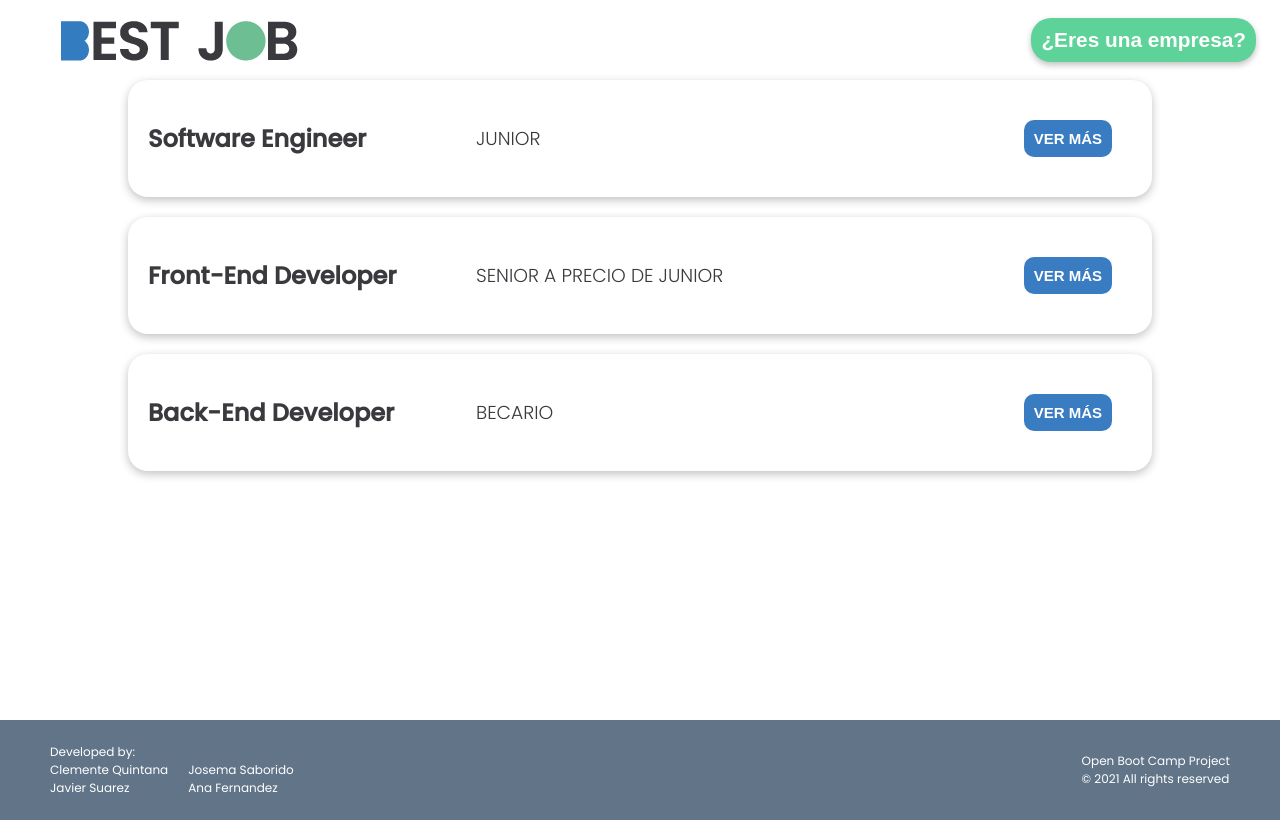
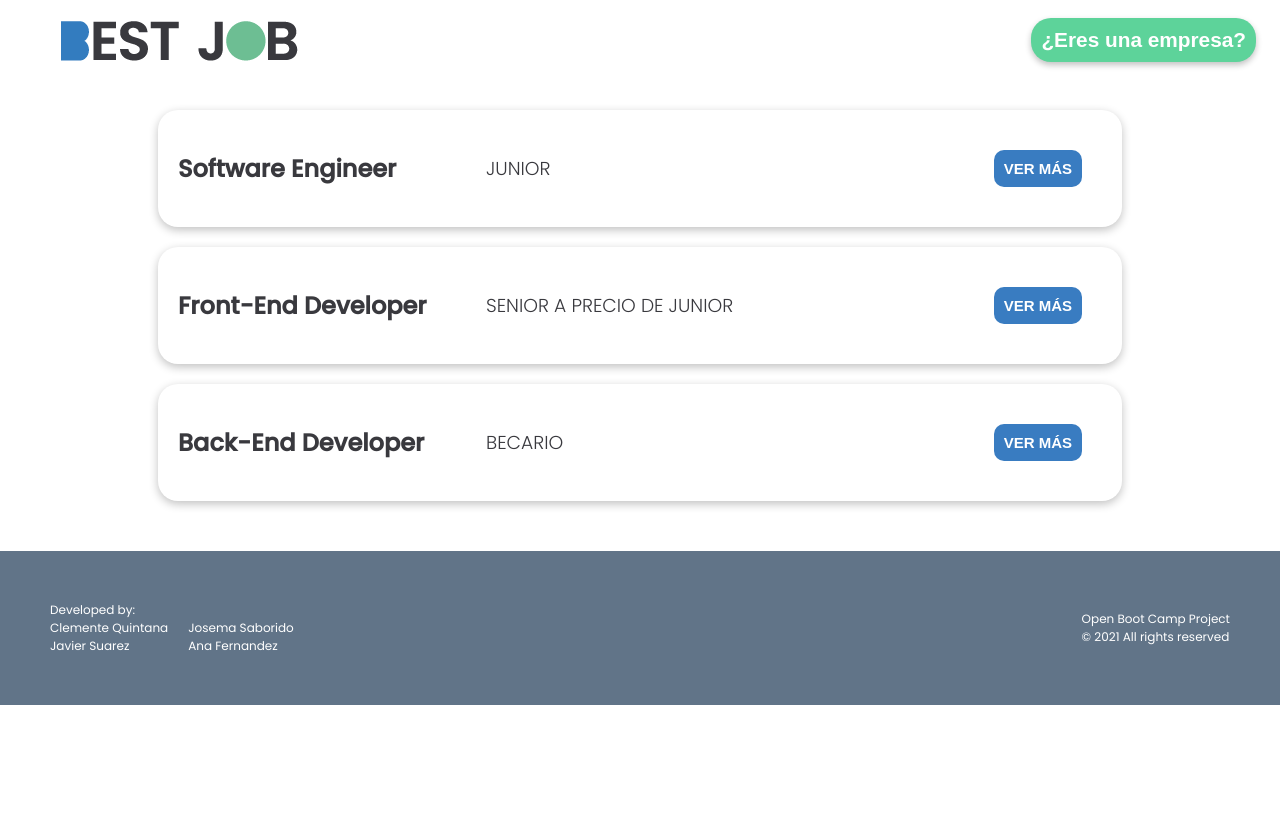
Before and after one commit to Onpointiscake/BestJob-client, a React (Create React App) app: page / in a window 1280 px wide. Built offline with nearby package versions, Linux system fonts and the light colour scheme.

Commit message:
Solucionado footer

```diff
--- a/src/index.css
+++ b/src/index.css
@@ -10,6 +10,8 @@ body {
   -webkit-font-smoothing: antialiased;
   -moz-osx-font-smoothing: grayscale;
   color: #39393e;
+  display: flex;
+  flex-direction: column;
 }
 nav {
   padding: 3vh;
@@ -43,10 +45,11 @@ code {
 }
 #container_general {
   max-width: 80%;
-  height: 80vh;
+  margin: auto;
+  flex-grow: 1;
+  padding: 30px;
+}
 
-  margin: auto;
-}
 #container_oferta {
   display: grid;
   grid-template-columns: repeat(3, 1fr);
@@ -91,12 +94,13 @@ code {
 footer {
   display: flex;
   padding: 50px;
-  height: 10vh;
   align-items: center;
   justify-content: space-between;
   background-color: #617488;
   color: #fff;
   font-size: 12px;
+
+  width: 100%;
 }
 
 #autores ul {
```
